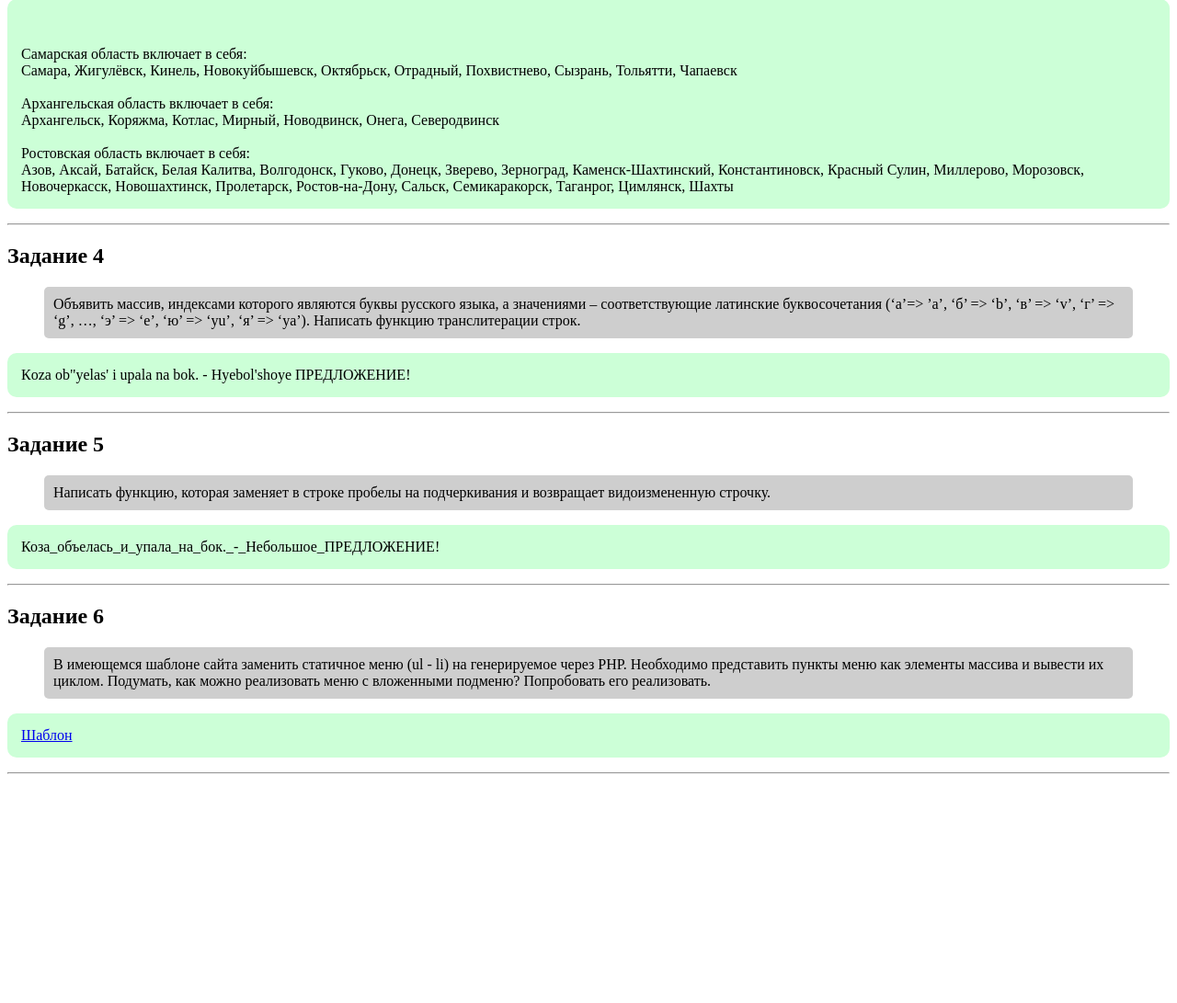
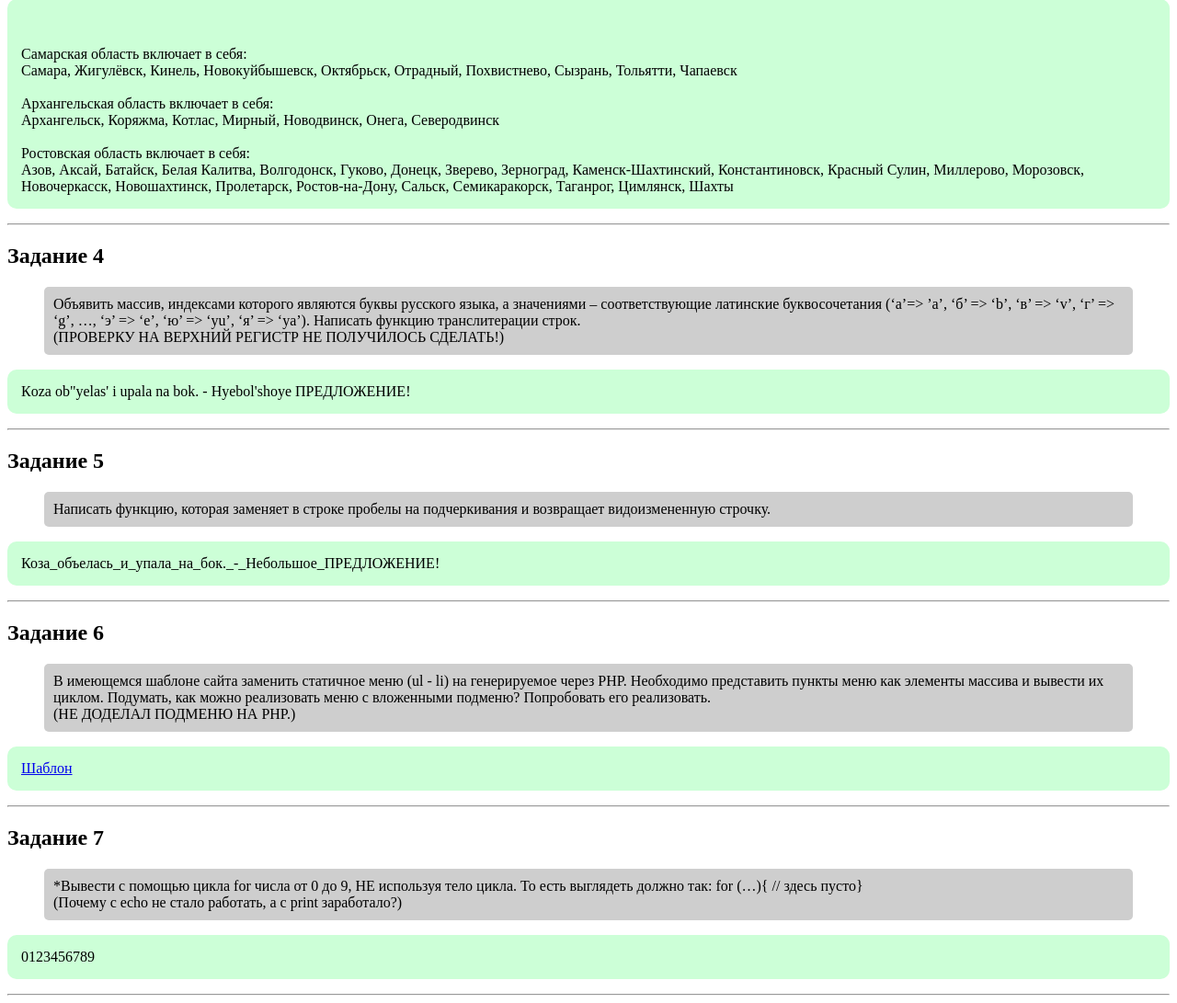
Before and after one commit to artemijeka/PHP-1, a PHP site: page / in a window 1280 px wide. Shown: the part 1055-2146 px from the top of the page at 92% size. Before the commit the page ends 1897 px from the top, so only its background shows below. Run offline with PHP 8.4, Linux system fonts and the light colour scheme.

Commit message:
7 сделал

```diff
--- a/3/HW/index.php
+++ b/3/HW/index.php
@@ -115,6 +115,8 @@
   <h2>Задание 4</h2>
   <blockquote>
     Объявить массив, индексами которого являются буквы русского языка, а значениями – соответствующие латинские буквосочетания (‘а’=> ’a’, ‘б’ => ‘b’, ‘в’ => ‘v’, ‘г’ => ‘g’, …, ‘э’ => ‘e’, ‘ю’ => ‘yu’, ‘я’ => ‘ya’). Написать функцию транслитерации строк.
+		<br>
+    (ПРОВЕРКУ НА ВЕРХНИЙ РЕГИСТР НЕ ПОЛУЧИЛОСЬ СДЕЛАТЬ!)
   </blockquote>
   <p>
     <?
@@ -178,6 +180,8 @@
   <h2>Задание 6</h2>
   <blockquote>
 		В имеющемся шаблоне сайта заменить статичное меню (ul - li) на генерируемое через PHP. Необходимо представить пункты меню как элементы массива и вывести их циклом. Подумать, как можно реализовать меню с вложенными подменю? Попробовать его реализовать.
+		<br>
+		(НЕ ДОДЕЛАЛ ПОДМЕНЮ НА PHP.)
   </blockquote>
   <p>
     <a href="./minimalistica/index.php">Шаблон</a>
@@ -185,7 +189,21 @@
 
   <hr>
 
+	<h2>Задание 7</h2>
+  <blockquote>
+		*Вывести с помощью цикла for числа от 0 до 9, НЕ используя тело цикла. То есть выглядеть должно так:
+    for (…){ // здесь пусто}
+    <br>
+    (Почему с echo не стало работать, а с print заработало?)
+  </blockquote>
+  <p>
+    <?
+      // С echo не стало рабоать!
+    	for($i=0; $i<=9; print $i, $i++) {}
+    ?>
+  </p>
 
+  <hr>
 
 </body>
 
```
